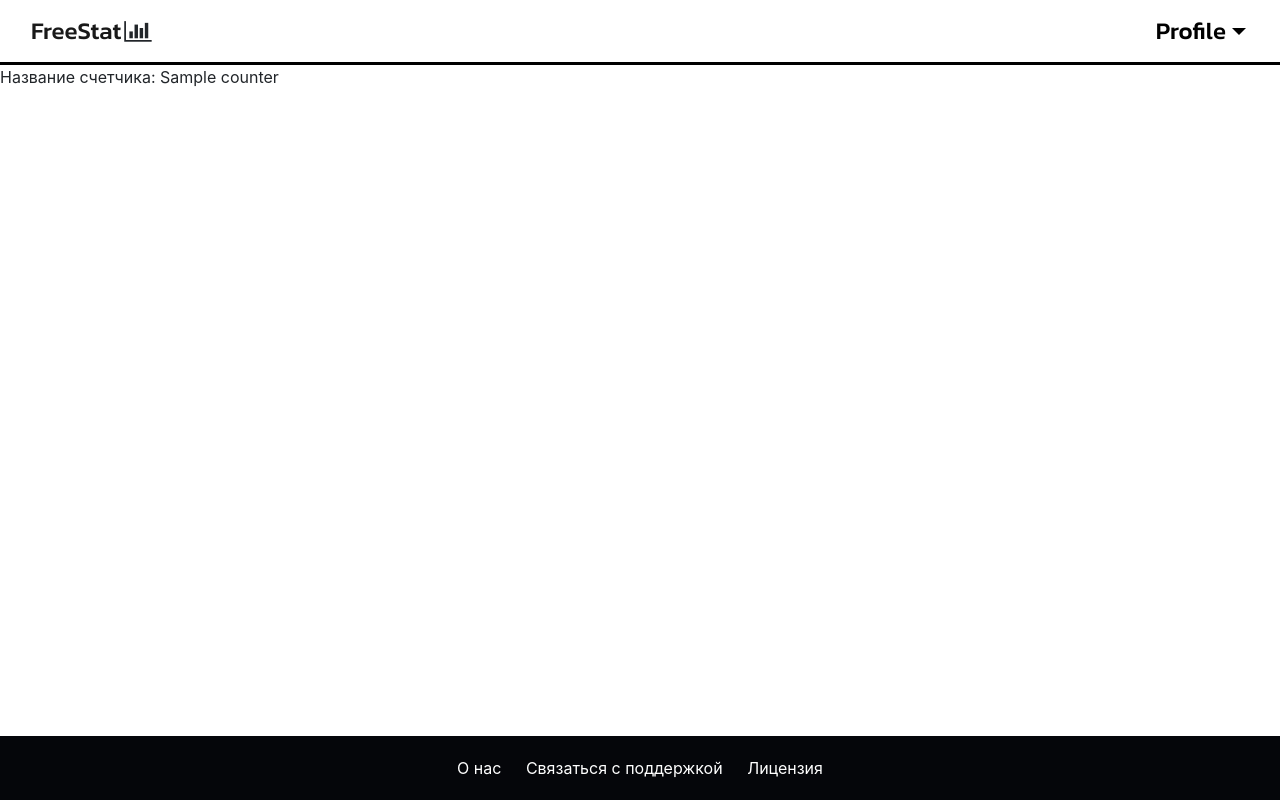
After one commit to Slapppy/sites-stat, a Django app: template src/web/templates/web/counter.html in a window 1280 px wide. The commit adds this page. Run offline with Django 4.2, Linux system fonts and the light colour scheme; the template is opened without the code that fills it: values that come from a table or form of the project are taken from there, others are empty; tables that the repository leaves empty hold one stand-in row (values such as "Sample post"); parts of the project's set-up code (start-up, migrations or seed data) failed here and were passed over; some web fonts are replaced.

Commit message:
+ counter page

```diff
--- /dev/null
+++ b/src/web/templates/web/counter.html
@@ -0,0 +1,47 @@
+{% load static %}
+<!DOCTYPE html>
+<html lang="en">
+<head>
+    <meta charset="UTF-8">
+    <title>FreeStat</title>
+    <link rel="stylesheet" href="https://cdn.jsdelivr.net/npm/bootstrap@4.0.0/dist/css/bootstrap.min.css"
+          integrity="sha384-Gn5384xqQ1aoWXA+058RXPxPg6fy4IWvTNh0E263XmFcJlSAwiGgFAW/dAiS6JXm" crossorigin="anonymous">
+    <link rel="stylesheet" href="{% static 'web/css/font-awesome.min.css' %}">
+    <link rel="stylesheet" href="{% static 'web/css/main.css' %}">
+    <script src="https://cdn.jsdelivr.net/npm/bootstrap@5.2.3/dist/js/bootstrap.bundle.min.js"
+            integrity="sha384-kenU1KFdBIe4zVF0s0G1M5b4hcpxyD9F7jL+jjXkk+Q2h455rYXK/7HAuoJl+0I4"
+            crossorigin="anonymous"></script>
+</head>
+<body>
+<div class="header">
+    <nav class="navbar navbar-light navbar-expand-lg">
+        <div class="container-fluid">
+            <div class="collapse navbar-collapse">
+                <a class="navbar-brand" href="{% url 'main' %}">FreeStat</a>
+                <i class="fa fa-bar-chart" aria-hidden="true"></i>
+            </div>
+            <div class="d-flex align-items-center">
+                <a class="navbar-profile dropdown-toggle d-flex align-items-center hidden-arrow" href="{% url 'profile' %}"
+                   role="button"
+                   aria-expanded="false">Profile</a>
+            </div>
+        </div>
+    </nav>
+</div>
+
+<nav class="line"></nav>
+
+<div>
+    <p>
+        Название счетчика: {{ counter.name }}
+    </p>
+</div>
+
+<div class="footer fixed-bottom">
+    <a href="#">О нас</a>
+    <a href="#">Связаться с поддержкой</a>
+    <a href="#">Лицензия</a>
+</div>
+
+</body>
+</html>
--- a/src/web/templates/web/main.html
+++ b/src/web/templates/web/main.html
@@ -1,5 +1,5 @@
 <!DOCTYPE html>
-<html lang="ru">
+<html lang="en">
 {% load static %}
 <head>
     <meta charset="UTF-8">
--- a/src/web/urls.py
+++ b/src/web/urls.py
@@ -8,5 +8,6 @@ urlpatterns = [
     path("registration", views.registration_page, name="registration"),
     path("profile", views.CountersListView.as_view(), name="profile"),
     path("add", CounterCreate.as_view(), name="add"),
+    path("profile/counter/<int:id>", views.counter_page(), name="counter"),
     path("", views.main_page, name="main"),
 ]
```
Also changed, not shown: src/web/views.py (+11 -0 lines).
